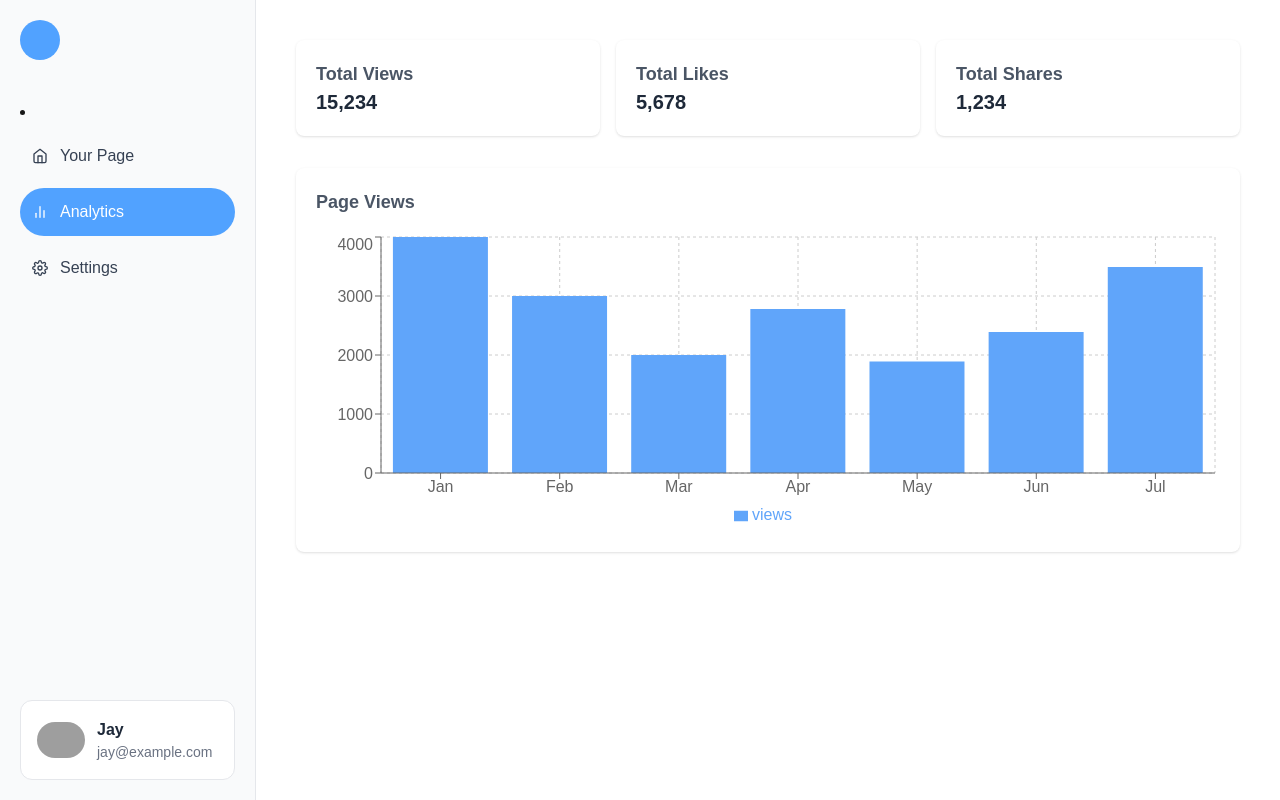
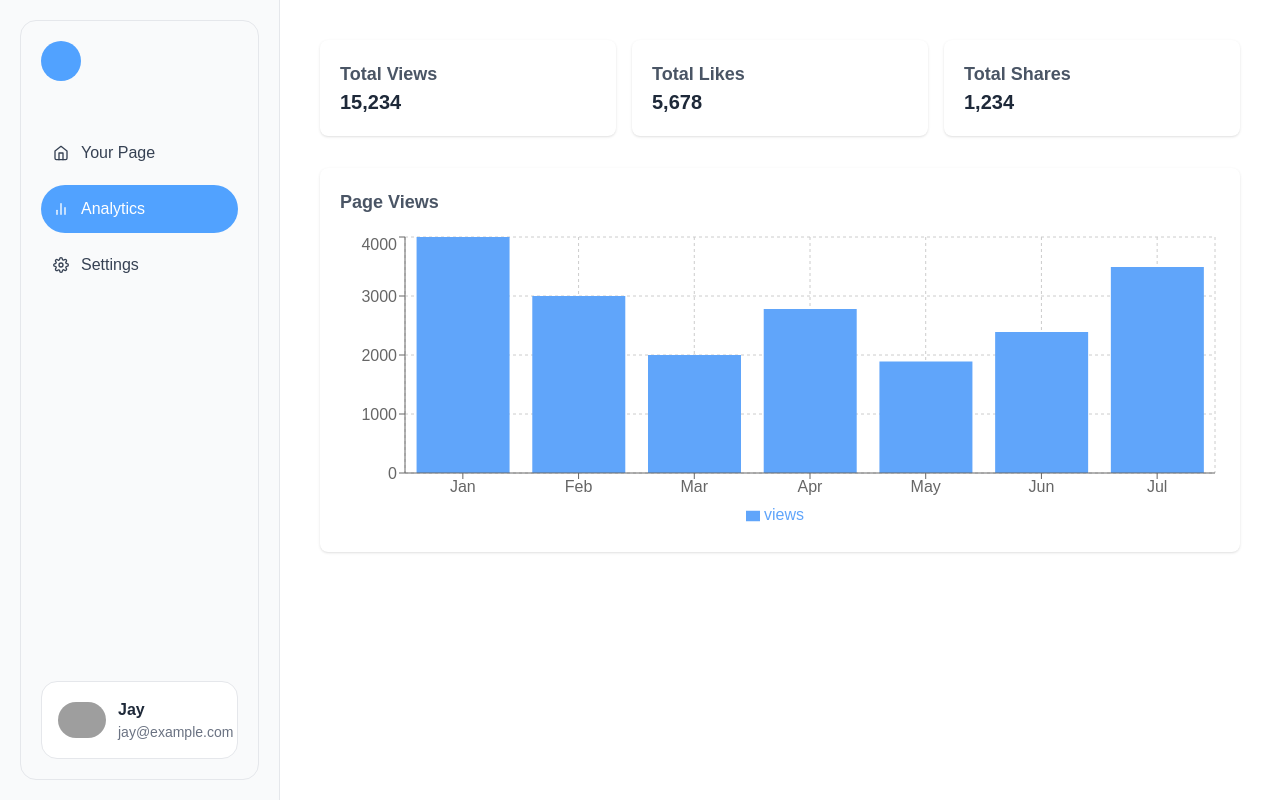
Before and after one commit to devtofunmi/devbio, a Next.js app: page /dashboard/analytics in a window 1280 px wide. Built offline with nearby package versions, Linux system fonts and the light colour scheme; grey boxes are pictures that could not be loaded.

Commit message:
added a border

```diff
--- a/components/dashboard/Sidebar.tsx
+++ b/components/dashboard/Sidebar.tsx
@@ -7,7 +7,8 @@ import { FiHome, FiBarChart2, FiSettings } from 'react-icons/fi';
 const Sidebar: React.FC = () => {
   const router = useRouter();
   const [showTooltip, setShowTooltip] = useState(false);
-  const tooltipRef = useRef<HTMLUListElement>(null);
+  const tooltipRef = useRef<HTMLDivElement>(null);
+
 
   const menuItems = [
     { href: '/dashboard', label: 'Your Page', icon: FiHome },
@@ -31,26 +32,23 @@ const Sidebar: React.FC = () => {
     <>
       {/* Mobile Bottom Bar */}
       <div className="md:hidden fixed bottom-0 left-0 right-0 bg-gray-50 border-t border-gray-200 z-50">
-        <nav className="flex justify-center items-center">
-          <li className="flex items-center">
+        <nav className="flex justify-between items-center px-6">
           {menuItems.map((item) => (
-              <ul key={item.href}>
-                <Link href={item.href}>
+            <Link key={item.href} href={item.href}>
               <p
-                    className={`flex items-center justify-center p-3 mx-2 my-2 rounded-full transition-colors ${
+                className={`flex items-center justify-center p-3 my-2 rounded-full transition-colors ${
                   router.pathname === item.href
                     ? 'bg-blue-400 text-white'
                     : 'text-gray-700 hover:bg-gray-100'
                 }`}
               >
-                    <item.icon />
+                <item.icon size={22} />
               </p>
             </Link>
-              </ul>
           ))}
 
           {/* User Avatar with Tooltip */}
-            <ul className="relative mx-2 my-2" ref={tooltipRef}>
+          <div className="relative" ref={tooltipRef}>
             <button
               onClick={() => setShowTooltip(!showTooltip)}
               className="flex items-center justify-center p-1 rounded-full focus:outline-none"
@@ -70,23 +68,25 @@ const Sidebar: React.FC = () => {
                 <div className="text-gray-500 text-sm">jay@example.com</div>
               </div>
             )}
-            </ul>
-          </li>
+          </div>
         </nav>
       </div>
 
       {/* Desktop Sidebar */}
-      <div className="hidden md:flex w-64 bg-gray-50 border-r border-gray-200 p-5 flex-col h-screen">
+      <div className="hidden md:flex w-70 bg-gray-50 border-r border-gray-200 p-5 flex-col h-screen">
+        <div className="border-1 p-5 rounded-2xl h-full border-gray-200 flex flex-col">
+          {/* Logo */}
           <div className="flex items-center mb-10">
             <Link href="/">
               <div className="bg-blue-400 h-10 w-10 rounded-full"></div>
             </Link>
           </div>
 
-        <nav>
-          <li>
+          {/* Navigation */}
+          <nav className="flex-1">
+            <ul>
               {menuItems.map((item) => (
-              <ul key={item.href}>
+                <li key={item.href}>
                   <Link href={item.href}>
                     <p
                       className={`flex items-center p-3 my-2 rounded-full transition-colors ${
@@ -99,14 +99,14 @@ const Sidebar: React.FC = () => {
                       {item.label}
                     </p>
                   </Link>
+                </li>
+              ))}
             </ul>
-            ))}
-          </li>
           </nav>
 
+          {/* User Profile (footer section) */}
           <div className="mt-auto">
-          <div className="bg-white p-4 rounded-xl border border-gray-200 h-20 flex items-center transform transition-transform duration-300 hover:scale-110 active:scale-105 active:-rotate-2 hover:-rotate-2">
-            <div className="flex items-center space-x-3">
+            <div className="bg-white p-4 rounded-2xl border border-gray-200 flex items-center transform transition-transform duration-300 hover:scale-105 hover:-rotate-1">
               <Image
                 src="https://img.freepik.com/free-psd/3d-illustration-person-with-sunglasses_23-2149436188.jpg"
                 alt="User Avatar"
@@ -114,7 +114,7 @@ const Sidebar: React.FC = () => {
                 height={48}
                 className="rounded-full"
               />
-              <div>
+              <div className="ml-3">
                 <div className="font-bold text-gray-800">Jay</div>
                 <div className="text-gray-500 text-sm">jay@example.com</div>
               </div>
```
Lines whose indentation alone changed are shown as unchanged.
